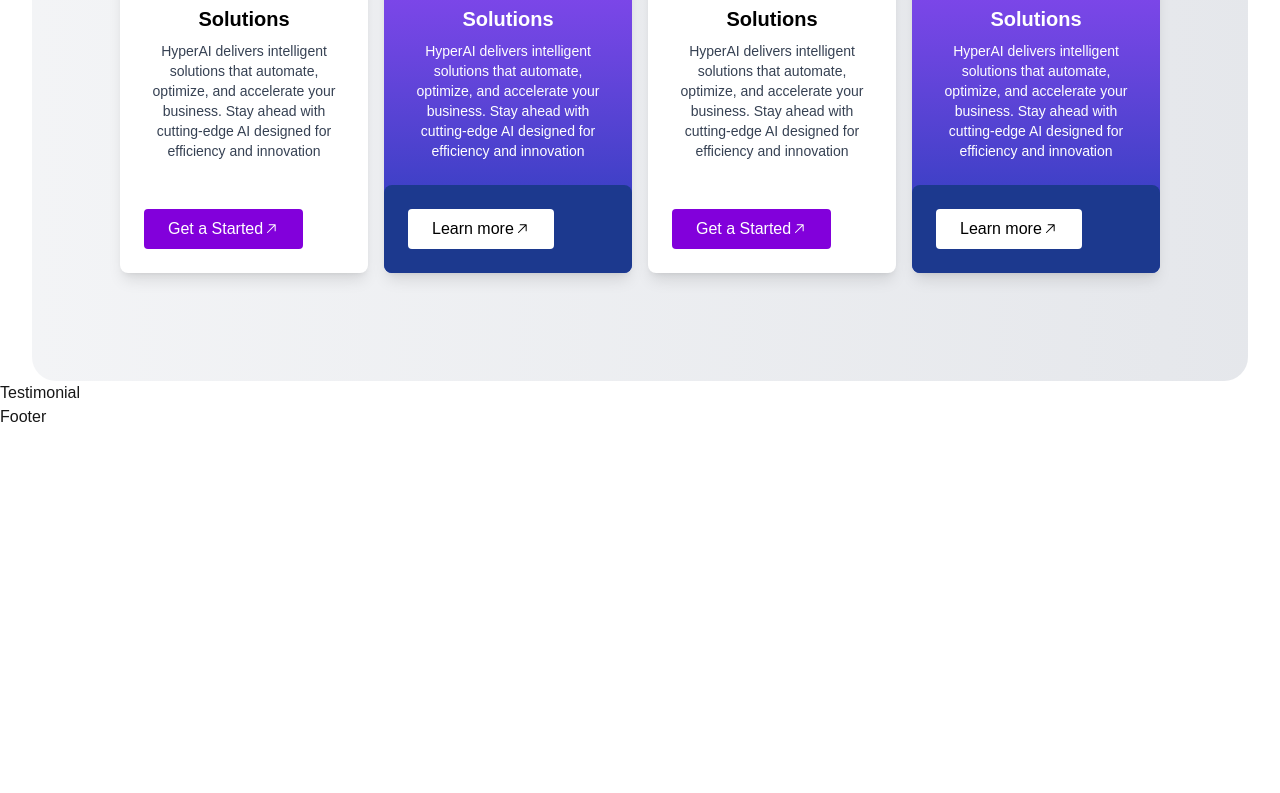
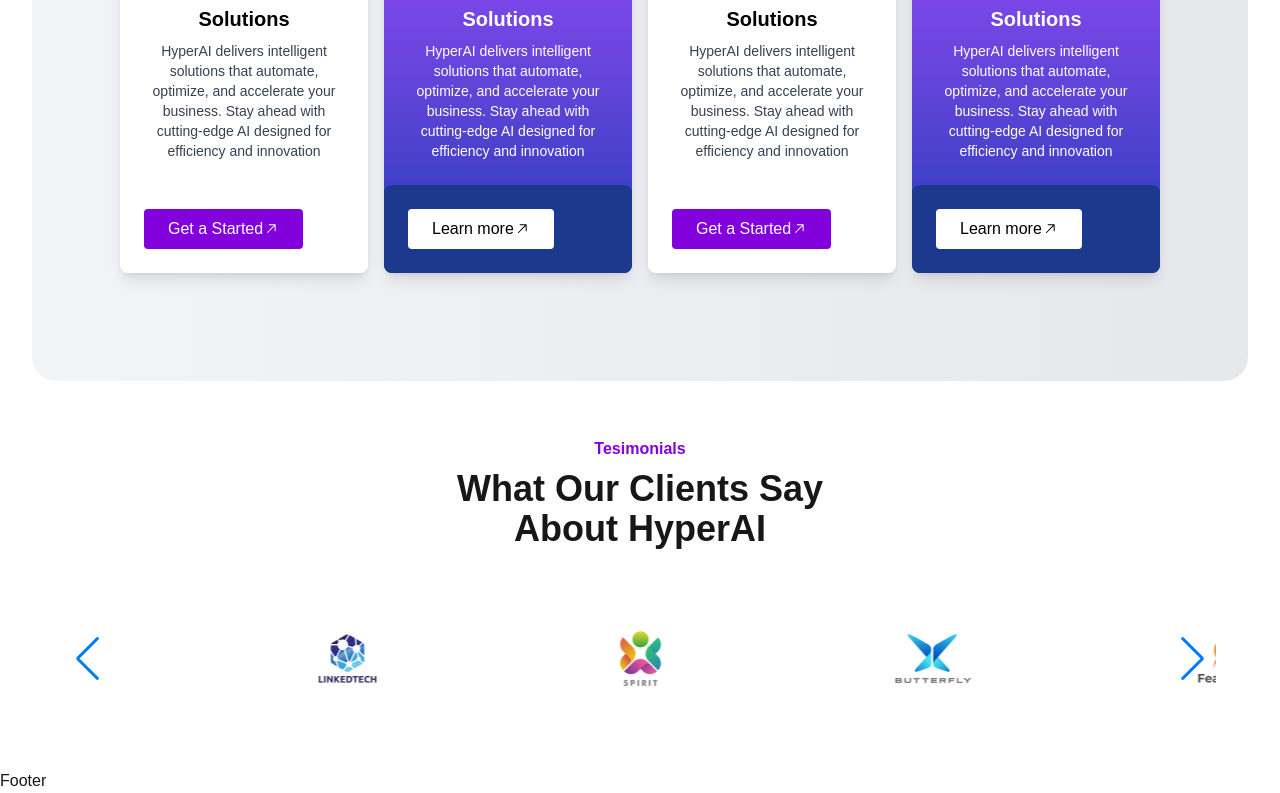
Before and after one commit to imran752310/hyperai-clone-nextjs, a Next.js app: page / in a window 1280 px wide. Shown: the part 2450-3243 px from the top of the page. Before the commit the page ends 2879 px from the top, so only its background shows below. Built offline with nearby package versions, Linux system fonts and the light colour scheme.

Commit message:
testimonial Card

```diff
--- a/components/Home/Testimonial/Testimonial.tsx
+++ b/components/Home/Testimonial/Testimonial.tsx
@@ -1,8 +1,18 @@
 import React from 'react'
+import TestimonialCarousel from './TestimonialCard'
 
 const Testimonial = () => {
   return (
-    <div>Testimonial</div>
+    <div className="my-14">
+        <div className="text-center">
+        <h2 className="text-purple-700 text-md font-bold">Tesimonials</h2>
+        <h1 className="text-4xl font-bold mt-2">What Our Clients Say <br /> About HyperAI</h1>
+        <div>
+      <TestimonialCarousel />
+
+        </div>
+        </div>
+       </div>
   )
 }
 
--- /dev/null
+++ b/components/Home/Testimonial/TestimonialCard.tsx
@@ -0,0 +1,50 @@
+"use client";
+import { Swiper, SwiperSlide } from "swiper/react";
+import { Autoplay, Pagination, Navigation } from "swiper/modules";
+import Image from "next/image";
+import "swiper/css";
+import "swiper/css/pagination";
+import "swiper/css/navigation";
+
+const slides = [
+  "/image/logo1.webp",
+  "/image/logo2.webp",
+  "/image/logo3.webp",
+  "/image/logo4.webp",
+];
+
+const TestimonialCarousel = () => {
+  return (
+    <div className="w-[90%] mx-auto my-20">
+      <Swiper
+        spaceBetween={20}
+        centeredSlides={true}
+        autoplay={{ delay: 4000, disableOnInteraction: false }}
+        pagination={{ clickable: true }}
+        navigation={true}
+        modules={[Autoplay]}
+        breakpoints={{
+            640: { slidesPerView: 2 }, // Show 2 logos on tablets
+            1024: { slidesPerView: 4 }, // Show 4 logos on desktop
+        }}
+        className="mySwiper"
+      >
+        {slides.map((slide, index) => (
+          <SwiperSlide key={index}>
+            <div className="flex justify-center">
+              <Image
+                src={slide}
+                alt={`Slide ${index + 1}`}
+                width={100}
+                height={100}
+                className=""
+              />
+            </div>
+          </SwiperSlide>
+        ))}
+      </Swiper>
+    </div>
+  );
+};
+
+export default TestimonialCarousel;
```
